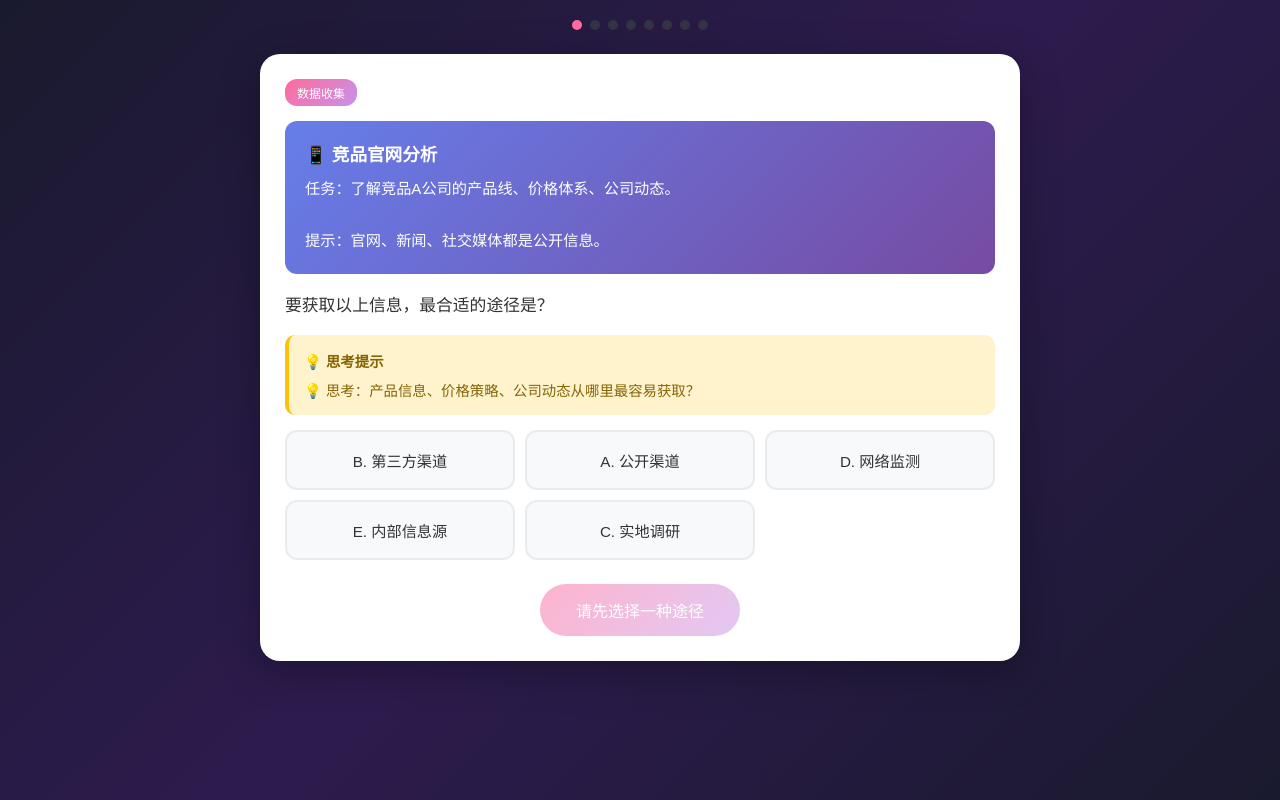
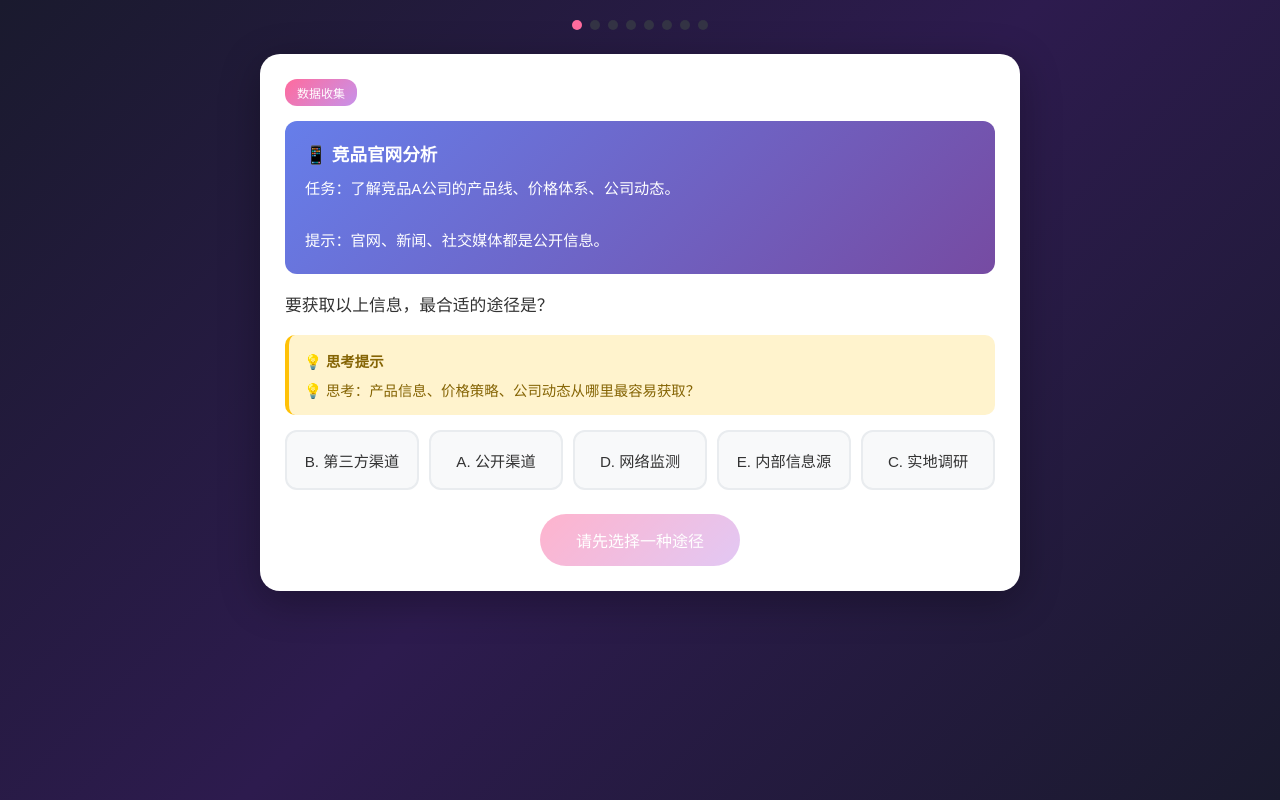
Before and after one commit to holly666/ecommerce-games, a plain HTML site: page classroom-games/data-collection-game.html in a window 1280 px wide. Both pictures are taken after a click on the button "🔍 开始调查". Drawn offline with Linux system fonts and the light colour scheme.

Commit message:
布局：数据收集游戏选项改为5列1排

```diff
--- a/classroom-games/data-collection-game.html
+++ b/classroom-games/data-collection-game.html
@@ -38,7 +38,7 @@ body { font-family: "PingFang SC", "Microsoft YaHei", sans-serif; background: li
 .think-box { background: #fff3cd; padding: 15px; border-radius: 10px; margin-bottom: 15px; color: #856404; border-left: 4px solid #ffc107; text-align: left; font-size: 0.9em; }
 .think-title { font-weight: bold; margin-bottom: 8px; }
 
-.options { display: grid; grid-template-columns: repeat(3, 1fr); gap: 10px; margin-bottom: 16px; }
+.options { display: grid; grid-template-columns: repeat(5, 1fr); gap: 10px; margin-bottom: 16px; }
 .option-btn { background: #f8f9fa; border: 2px solid #e9ecef; padding: 12px 16px; border-radius: 12px; cursor: pointer; transition: all 0.3s; text-align: center; font-size: 0.95em; color: #333; font-weight: 500; min-height: 60px; display: flex; align-items: center; justify-content: center; }
 .option-btn:hover { border-color: #ff6b9d; background: #ffe8f0; transform: translateY(-2px); }
 .option-btn.selected { border-color: #ffd700; background: rgba(255,215,0,0.2); color: #ffd700; font-weight: bold; }
```
